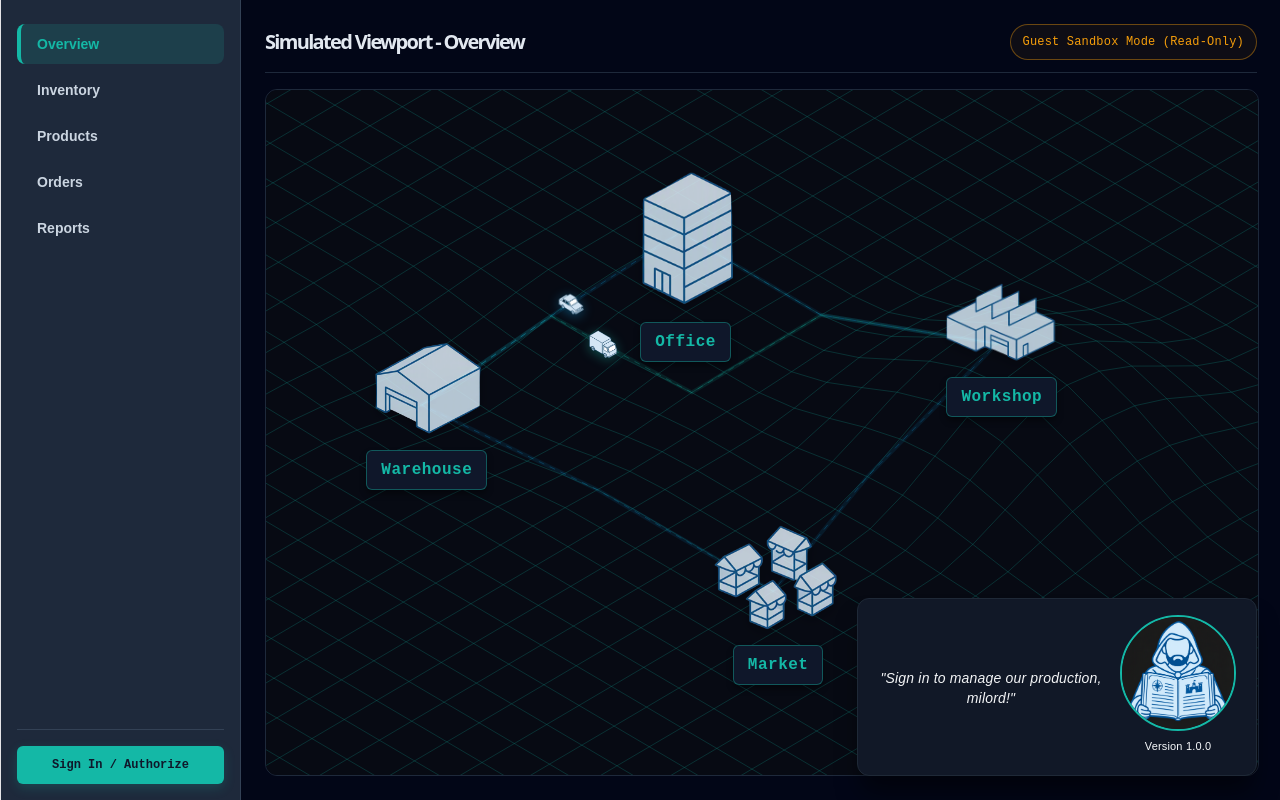
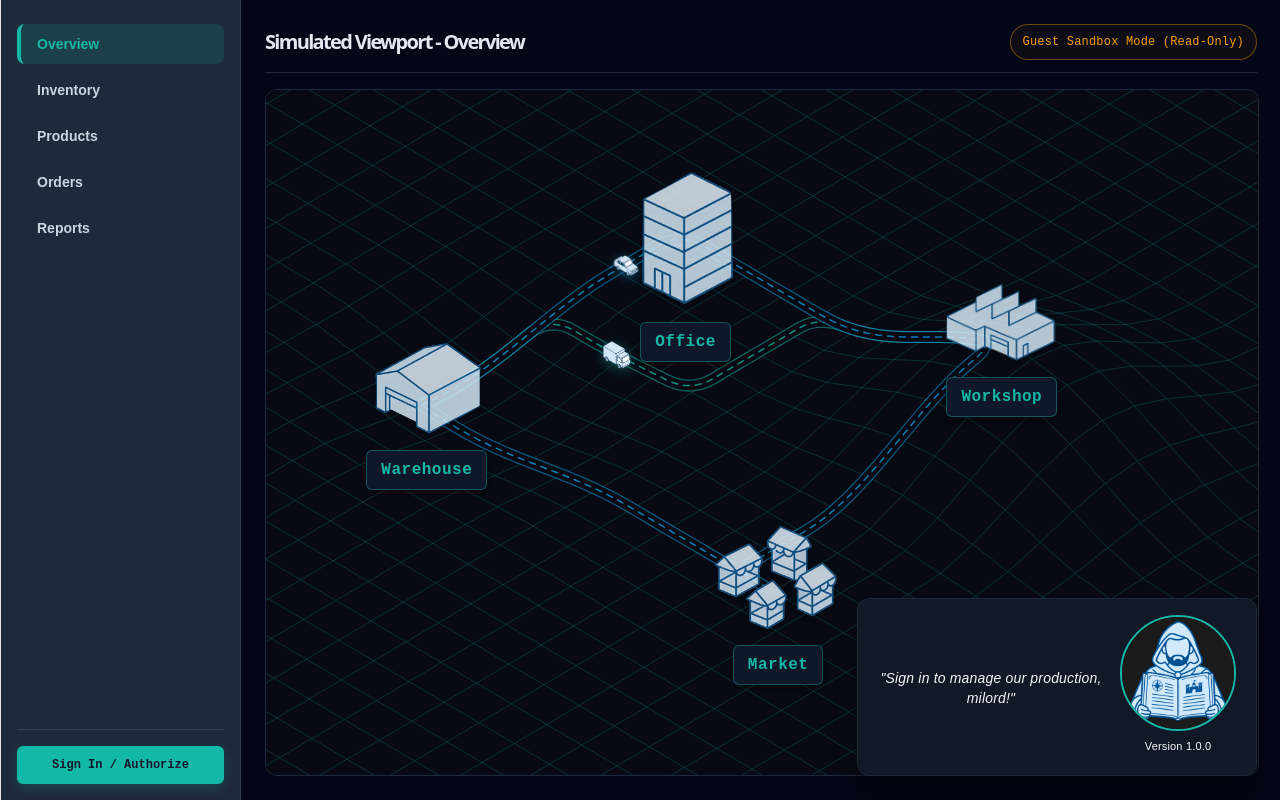
Before and after one commit to APavlovF/WebInventory, a React (Vite) app in the folder inventoryui/: page / in a window 1280 px wide. Built offline with nearby package versions, Linux system fonts and the light colour scheme.

Commit message:
make roads

```diff
--- a/inventoryui/src/features/map/MapCanvas.tsx
+++ b/inventoryui/src/features/map/MapCanvas.tsx
@@ -1,5 +1,5 @@
 // src/features/map/MapCanvas.tsx
-import { useState, useEffect } from 'react';
+import { useState, useEffect, useRef } from 'react';
 import { motion } from 'framer-motion';
 import BuildingNode from './BuildingNode';
 
@@ -12,6 +12,7 @@ export default function MapCanvas({ onBuildingClick }: MapCanvasProps) {
 
     // Start with the right-facing asset since it begins at Warehouse traveling up to the Office
     const [carImageAsset, setCarImageAsset] = useState('map-car-right.png');
+    const prevCarX = useRef<number | null>(null);
 
     useEffect(() => {
         const handleResize = () => {
@@ -90,31 +91,116 @@ export default function MapCanvas({ onBuildingClick }: MapCanvasProps) {
     const workshopPt = projectCoordinate(13, 4);
     const marketPt = projectCoordinate(14, 12);
 
+    // Expands corner waypoints into every single grid cell along the path
+    const buildTerrainRoute = (waypoints: { x: number; y: number }[], cornerRadius = 0.7) => {
+        const gridPoints: { x: number; y: number }[] = [];
+
+        const addStraightSegment = (p1: { x: number; y: number }, p2: { x: number; y: number }) => {
+            const dist = Math.hypot(p2.x - p1.x, p2.y - p1.y);
+            const steps = Math.max(1, Math.ceil(dist * 3)); // Sample 3x per grid unit for smooth slopes
+            for (let s = 0; s < steps; s++) {
+                const t = s / steps;
+                gridPoints.push({
+                    x: p1.x + (p2.x - p1.x) * t,
+                    y: p1.y + (p2.y - p1.y) * t
+                });
+            }
+        };
+
+        let currentStart = waypoints[0];
+
+        for (let i = 1; i < waypoints.length - 1; i++) {
+            const prev = waypoints[i - 1];
+            const corner = waypoints[i];
+            const next = waypoints[i + 1];
+
+            const d1 = Math.hypot(corner.x - prev.x, corner.y - prev.y);
+            const d2 = Math.hypot(next.x - corner.x, next.y - corner.y);
+            const r = Math.min(cornerRadius, d1 * 0.45, d2 * 0.45);
+
+            // Points where the curve enters and exits the corner
+            const entry = {
+                x: corner.x - ((corner.x - prev.x) / d1) * r,
+                y: corner.y - ((corner.y - prev.y) / d1) * r
+            };
+            const exit = {
+                x: corner.x + ((next.x - corner.x) / d2) * r,
+                y: corner.y + ((next.y - corner.y) / d2) * r
+            };
+
+            // 1. Straight approach up to the curve entry
+            addStraightSegment(currentStart, entry);
+
+            // 2. Smooth quadratic curve around the corner
+            const curveSteps = 8;
+            for (let s = 0; s <= curveSteps; s++) {
+                const t = s / curveSteps;
+                const invT = 1 - t;
+                gridPoints.push({
+                    x: invT * invT * entry.x + 2 * invT * t * corner.x + t * t * exit.x,
+                    y: invT * invT * entry.y + 2 * invT * t * corner.y + t * t * exit.y
+                });
+            }
+
+            currentStart = exit;
+        }
+
+        // Final straight segment to the destination
+        const last = waypoints[waypoints.length - 1];
+        addStraightSegment(currentStart, last);
+        gridPoints.push(last);
+
+        // Project all grid points onto the 3D terrain
+        return gridPoints.map(pt => projectCoordinate(pt.x, pt.y));
+    };
+
+
     // 1. Supply Logistics Truck (Warehouse ➔ Workshop Loop)
-    const truckRoutePoints = [
-        projectCoordinate(4, 12),
-        projectCoordinate(4, 8),
-        projectCoordinate(8, 8),
-        projectCoordinate(8, 4),
-        projectCoordinate(13, 4),
-    ];
+    const truckRoutePoints = buildTerrainRoute([
+        { x: 4, y: 12 },
+        { x: 4, y: 8 },
+        { x: 8, y: 8 },
+        { x: 8, y: 4 },
+        { x: 13, y: 4 },
+    ]);
 
     // 2. Global Fleet Patrol Car Circuit Path (Starting at Warehouse)
-    const carCircuitPoints = [
-        projectCoordinate(4, 12),  // 0: Start at Warehouse Node
-        projectCoordinate(4, 8),
-        projectCoordinate(4, 4),   // 1: Office Node
-        projectCoordinate(8, 4),
-        projectCoordinate(13, 4),  // 2: Workshop Node (Halfway Switch Point)
-        projectCoordinate(13, 8),
-        projectCoordinate(14, 12), // 3: Market Node
-        projectCoordinate(9, 12),
-        projectCoordinate(4, 12),  // 4: Back to Warehouse (Loop Closure)
-    ];
+    const carCircuitPoints = buildTerrainRoute([
+        { x: 4, y: 12 },  // Start at Warehouse Node
+        { x: 4, y: 4 },   // Office Node
+        { x: 13, y: 4 },  // Workshop Node
+        { x: 13, y: 12 }, // Grid corner near Market
+        { x: 14, y: 12 }, // Market Node
+        { x: 4, y: 12 },  // Back to Warehouse
+    ]);
 
     const generateSvgRoadPath = (points: { x: number, y: number }[]) => {
         return points.map((p, i) => `${i === 0 ? 'M' : 'L'} ${p.x} ${p.y}`).join(' ');
     };
+
+    const renderTerrainRoad = (d: string, rgbColor: string) => (
+        <g strokeLinecap="round" strokeLinejoin="round" fill="none">
+            {/* 1. Wider outer solid road borders */}
+            <path
+                d={d}
+                stroke={`rgba(${rgbColor}, 0.5)`}
+                strokeWidth="12"
+            />
+            {/* 2. Wide dark asphalt road bed */}
+            <path
+                d={d}
+                stroke="#070a13"
+                strokeWidth="9.5"
+            />
+            {/* 3. Dashed center lane divider */}
+            <path
+                d={d}
+                stroke={`rgba(${rgbColor}, 0.75)`}
+                strokeWidth="1.5"
+                strokeDasharray="6, 6"
+            />
+        </g>
+    );
 
     return (
         <div
@@ -125,11 +211,8 @@ export default function MapCanvas({ onBuildingClick }: MapCanvasProps) {
                 {drawHorizontalLines()}
                 {drawVerticalLines()}
 
-                <path d={generateSvgRoadPath(truckRoutePoints)} fill="none" stroke="rgba(20, 184, 166, 0.12)" strokeWidth="4" strokeLinecap="round" strokeLinejoin="round" />
-                <path d={generateSvgRoadPath(truckRoutePoints)} fill="none" stroke="rgba(20, 184, 166, 0.3)" strokeWidth="1" strokeDasharray="6,6" />
-
-                <path d={generateSvgRoadPath(carCircuitPoints)} fill="none" stroke="rgba(14, 165, 233, 0.1)" strokeWidth="4" strokeLinecap="round" strokeLinejoin="round" />
-                <path d={generateSvgRoadPath(carCircuitPoints)} fill="none" stroke="rgba(14, 165, 233, 0.25)" strokeWidth="1" strokeDasharray="6,6" />
+                {renderTerrainRoad(generateSvgRoadPath(truckRoutePoints), '20, 184, 166')}
+                {renderTerrainRoad(generateSvgRoadPath(carCircuitPoints), '14, 165, 233')}
             </svg>
 
             {/* --- SUPPLY LOGISTICS TRUCK (WAREHOUSE ➔ WORKSHOP LOOP) --- */}
@@ -159,19 +242,18 @@ export default function MapCanvas({ onBuildingClick }: MapCanvasProps) {
                     y: carCircuitPoints.map(p => p.y - 16),
                 }}
                 onUpdate={(latest: any) => {
-                    if (latest.x !== undefined && latest.y !== undefined) {
-                        const currentX = latest.x + 16;
-                        const currentY = latest.y + 16;
+                    if (latest.x !== undefined) {
+                        if (prevCarX.current !== null) {
+                            const deltaX = latest.x - prevCarX.current;
 
-                        // Check proximity to key turning corners using a precise bounding radius
-                        const nearWarehouse = Math.abs(currentX - warehousePt.x) < 8 && Math.abs(currentY - warehousePt.y) < 8;
-                        const nearWorkshop = Math.abs(currentX - workshopPt.x) < 8 && Math.abs(currentY - workshopPt.y) < 8;
-
-                        if (nearWarehouse) {
-                            setCarImageAsset('map-car-right.png');
-                        } else if (nearWorkshop) {
-                            setCarImageAsset('map-car-left.png');
+                            // Switch sprite based on horizontal movement (with a small 0.2px threshold to prevent jitter)
+                            if (deltaX > 0.2 && carImageAsset !== 'map-car-right.png') {
+                                setCarImageAsset('map-car-right.png');
+                            } else if (deltaX < -0.2 && carImageAsset !== 'map-car-left.png') {
+                                setCarImageAsset('map-car-left.png');
+                            }
                         }
+                        prevCarX.current = latest.x;
                     }
                 }}
                 transition={{
```
